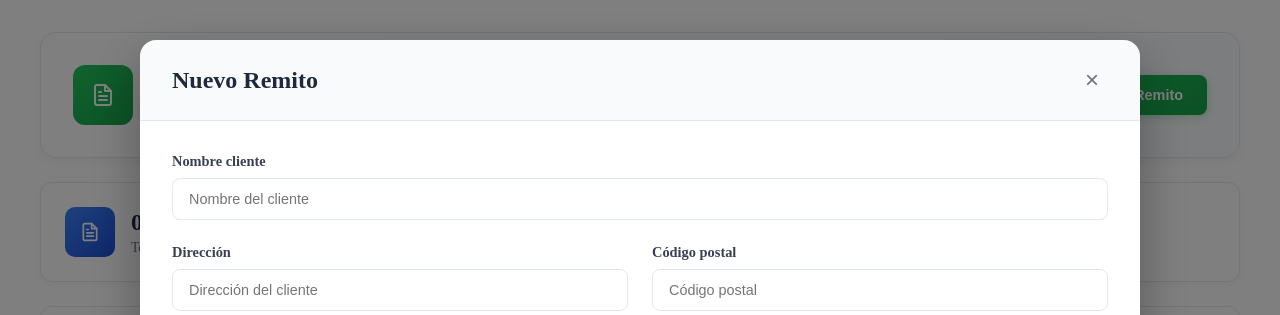
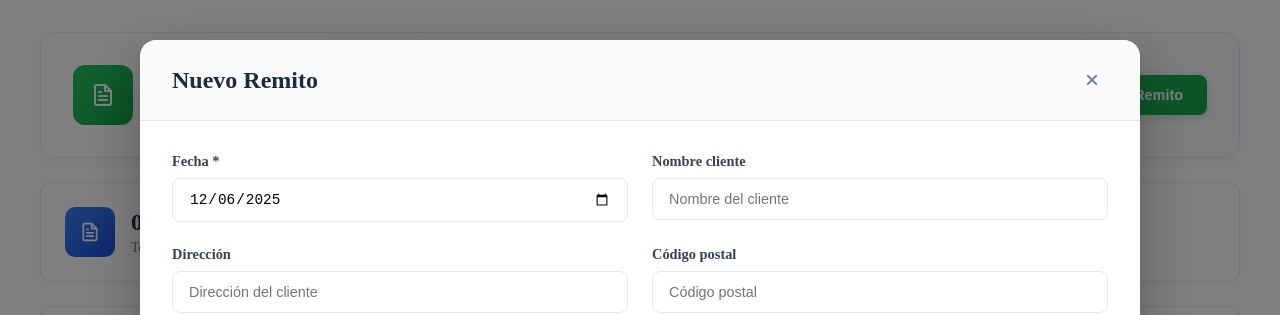
Before and after one commit to sofi-gomez/Sistema-Gestion-Comercial, a React (Create React App) app in the folder frontend/: page /remitos in a window 1280 px wide. Both pictures are taken after a click on the button "Nuevo Remito". Shown: the top 315 px of the page. Built offline with nearby package versions, Linux system fonts and the light colour scheme; no server answers.

Commit message:
agregar fecha de remitos

```diff
--- a/frontend/src/components/RemitoFormModal.js
+++ b/frontend/src/components/RemitoFormModal.js
@@ -4,6 +4,7 @@ import "../index.css";
 
 export default function RemitoFormModal({ remito = null, onClose, onSaved }) {
     const [form, setForm] = useState({
+        fecha: "",
         proveedor: null,
         cliente: null,
         clienteNombre: "",
@@ -36,6 +37,12 @@ export default function RemitoFormModal({ remito = null, onClose, onSaved }) {
     const API_PROVEEDORES = "http://localhost:8080/api/proveedores";
     const API_CLIENTES = "http://localhost:8080/api/clientes";
 
+    // Función para formatear fecha de ISO a YYYY-MM-DD
+    const formatDateForInput = (isoDate) => {
+        if (!isoDate) return "";
+        return isoDate.split("T")[0];
+    };
+
     useEffect(() => {
         const loadData = async () => {
             try {
@@ -63,6 +70,7 @@ export default function RemitoFormModal({ remito = null, onClose, onSaved }) {
 
         if (remito) {
             setForm({
+                fecha: formatDateForInput(remito.fecha) || "",
                 proveedor: remito.proveedor ?? null,
                 cliente: remito.cliente ?? null,
                 clienteNombre: remito.clienteNombre ?? (remito.cliente?.nombre ?? ""),
@@ -77,8 +85,11 @@ export default function RemitoFormModal({ remito = null, onClose, onSaved }) {
                 }))
             });
         } else {
+            // Al crear nuevo remito, usar fecha actual
+            const hoy = new Date().toISOString().split('T')[0];
             setForm(prev => ({
                 ...prev,
+                fecha: hoy,
                 proveedor: null,
                 cliente: null,
                 clienteNombre: "",
@@ -145,6 +156,7 @@ export default function RemitoFormModal({ remito = null, onClose, onSaved }) {
         }
 
         const payload = {
+            fecha: form.fecha || null,
             proveedor: form.proveedor ? { id: form.proveedor.id } : null,
             cliente: form.cliente ? { id: form.cliente.id } : null,
             clienteNombre: form.clienteNombre || (form.cliente ? form.cliente.nombre : ""),
@@ -208,7 +220,19 @@ export default function RemitoFormModal({ remito = null, onClose, onSaved }) {
                     <div className="modal-content">
                         <div className="form-grid">
 
-              <div className="form-group full-width">
+                            {/* CAMPO FECHA AGREGADO */}
+                            <div className="form-group">
+                                <label className="form-label">Fecha *</label>
+                                <input
+                                    type="date"
+                                    className="modern-input"
+                                    value={form.fecha || ""}
+                                    onChange={e => setForm(prev => ({ ...prev, fecha: e.target.value }))}
+                                    required
+                                />
+                            </div>
+
+                            <div className="form-group">
                                 <label className="form-label">Nombre cliente</label>
                                 <input
                                     className="modern-input"
```
Lines whose indentation alone changed are shown as unchanged.
